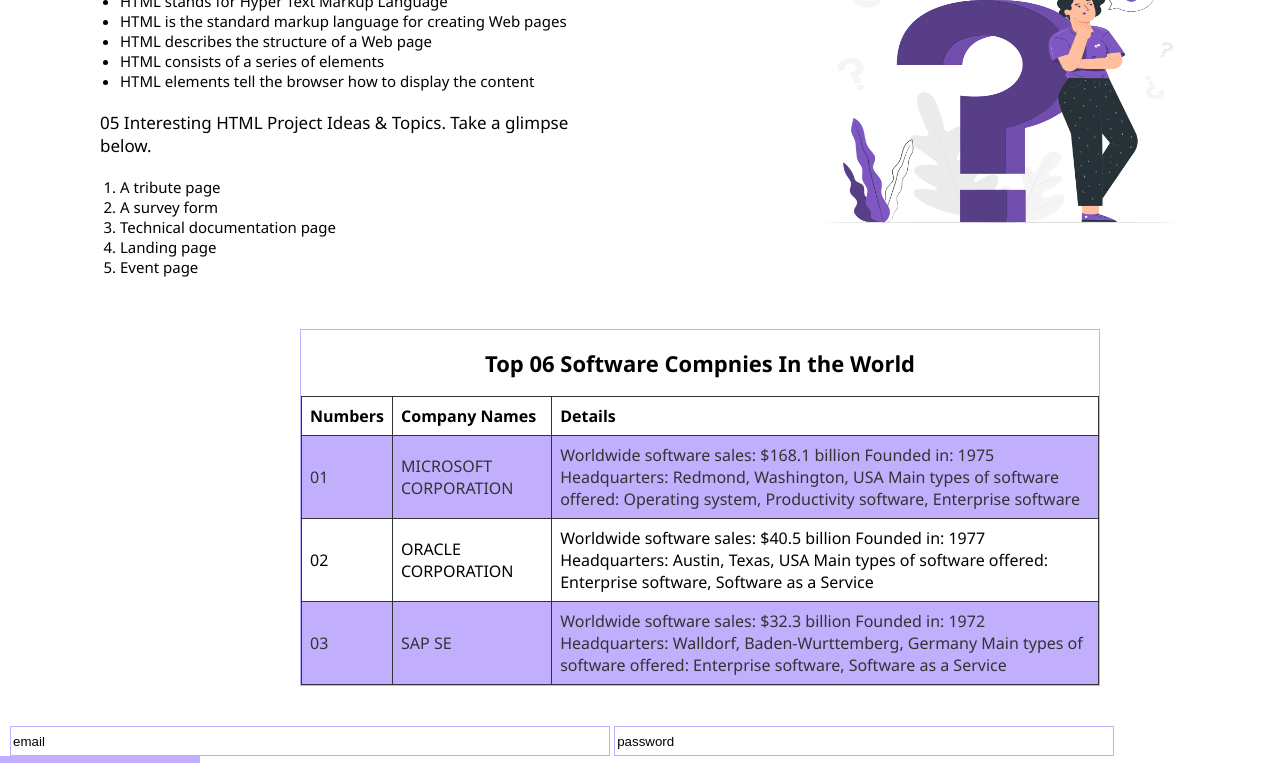
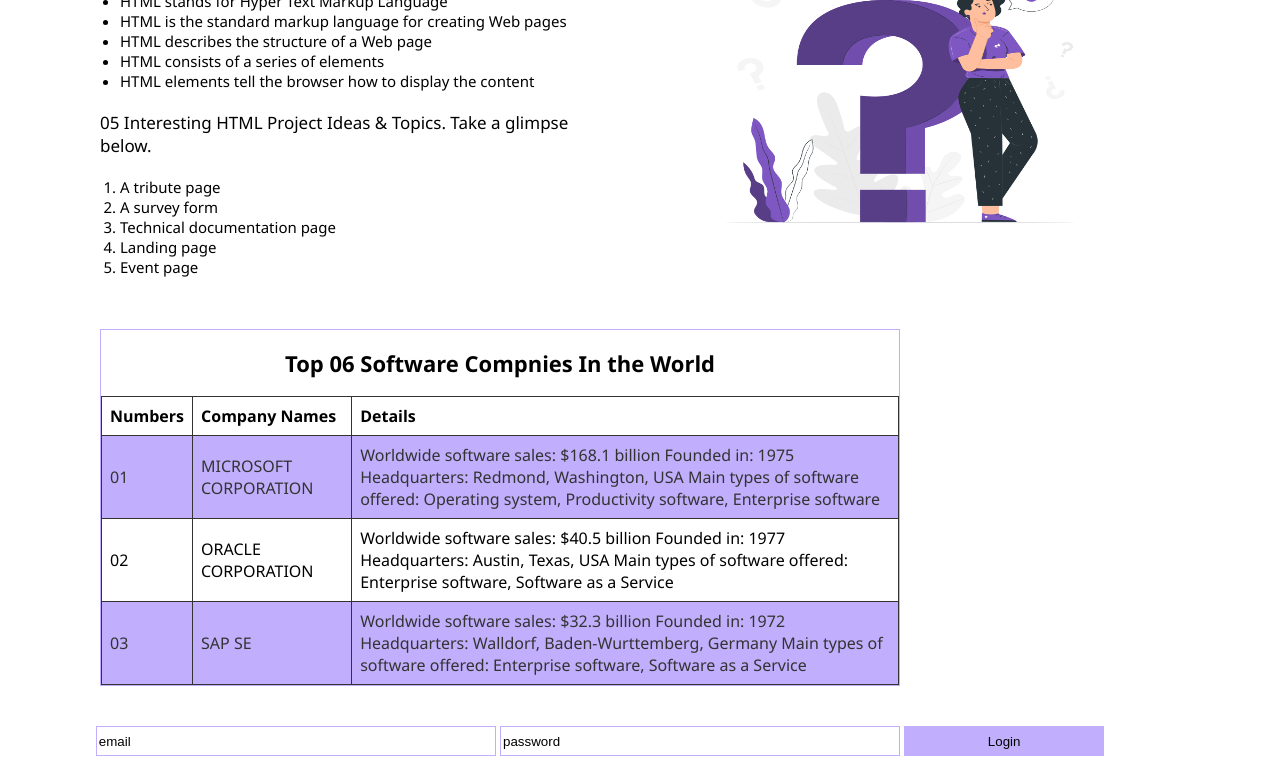
Before and after one commit to iqrarafiq12/ALL-Details-Of-Tags, a plain HTML site: page index.html in a window 1280 px wide. Shown: the part 597-1360 px from the top of the page. Drawn offline with Linux system fonts and the light colour scheme.

Commit message:
first commit

```diff
--- a/index.html
+++ b/index.html
@@ -167,9 +167,11 @@
     </table>
   </div>
   <!-- LOGIN FORM -->
+  <div class="login-form">
   <input type="text" id="email" name="email" value="email">
   <input type="text" id="password" name="password" value="password">
   <button>Login</button>
+  </div>
   <!-- LAST FOOTER -->
   <div class="container-footer">
     <div class="colummn2">
--- a/style.css
+++ b/style.css
@@ -111,7 +111,7 @@ body {
   text-align: center;
   font-size: 10px;
   margin-top: -370px;
-  margin-left: 790px;
+  margin-left: 590px;
 }
 
 h1 {
@@ -142,7 +142,7 @@ h2{
   font-size: 17px;
 }
 .list-adding-image{
-  margin-left: 800px;
+  margin-left: 700px;
   margin-top: -300px;
 }
 ol li{
@@ -155,7 +155,7 @@ ol li{
   height: 100%;
   width: 800px;
   border: 1px solid #C1AEFC;
-  margin-left: 300px;
+  margin-left: 100px;
   margin-top: 80px;
 }
 h2{
@@ -176,15 +176,19 @@ tr:nth-child(even){
 }
 
 /* LOGIN FORM */
+.login-form{
+  width:1200px;
+  height:20px;
+  text-align: center;
+  margin-top:40px;
+}
 #email{
-  width: 600px;
+  width: 400px;
   height:30px;
-  margin-left:10px;
-  margin-top:40px;
   border: 1px solid #C1AEFC;
 }
 #password{
-  width: 500px;
+  width: 400px;
   height:30px;
   border:1px solid #C1AEFC;
 }
@@ -202,7 +206,7 @@ button{
   height: 200px;
   background-color: #C1AEFC;
   justify-content: center;
-  margin-top: 10px;
+  margin-top: 20px;
   display: flex;
 }
 .column2{
```
Also changed, not shown: 1 other file.
